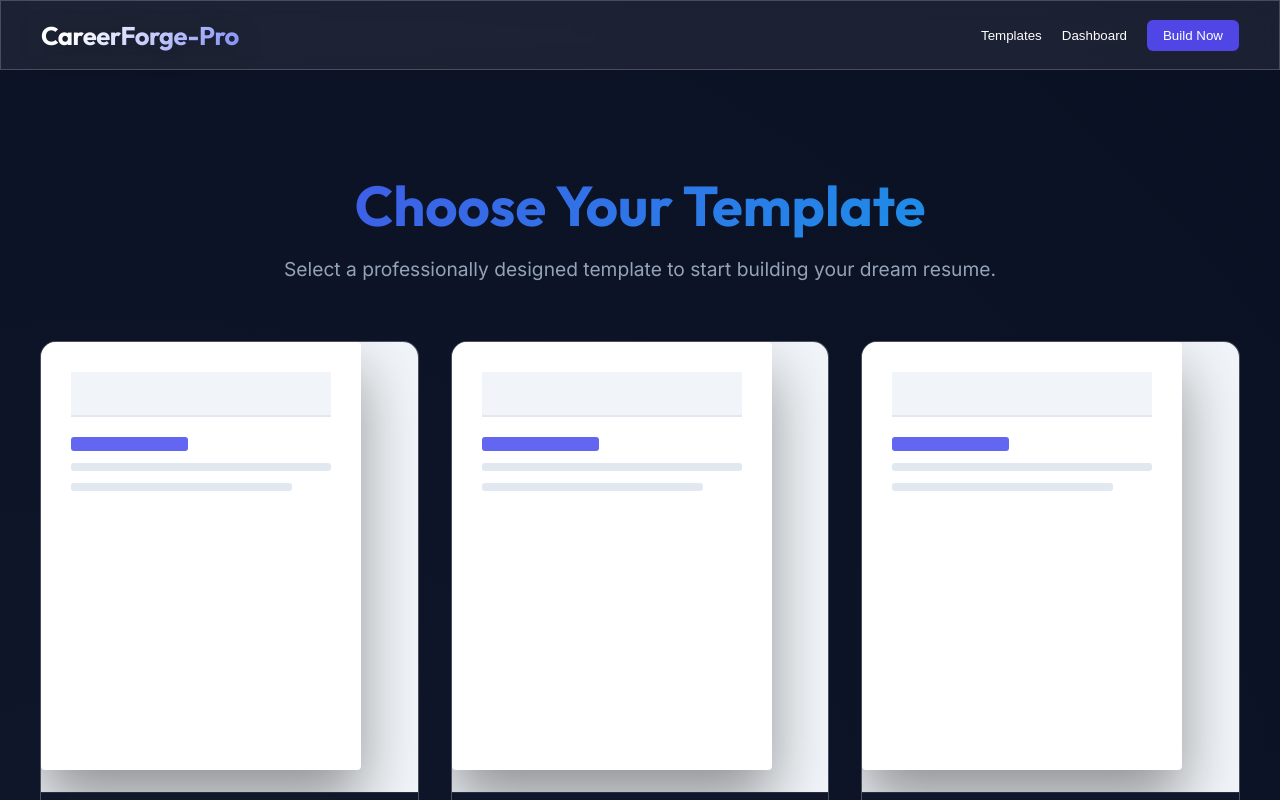
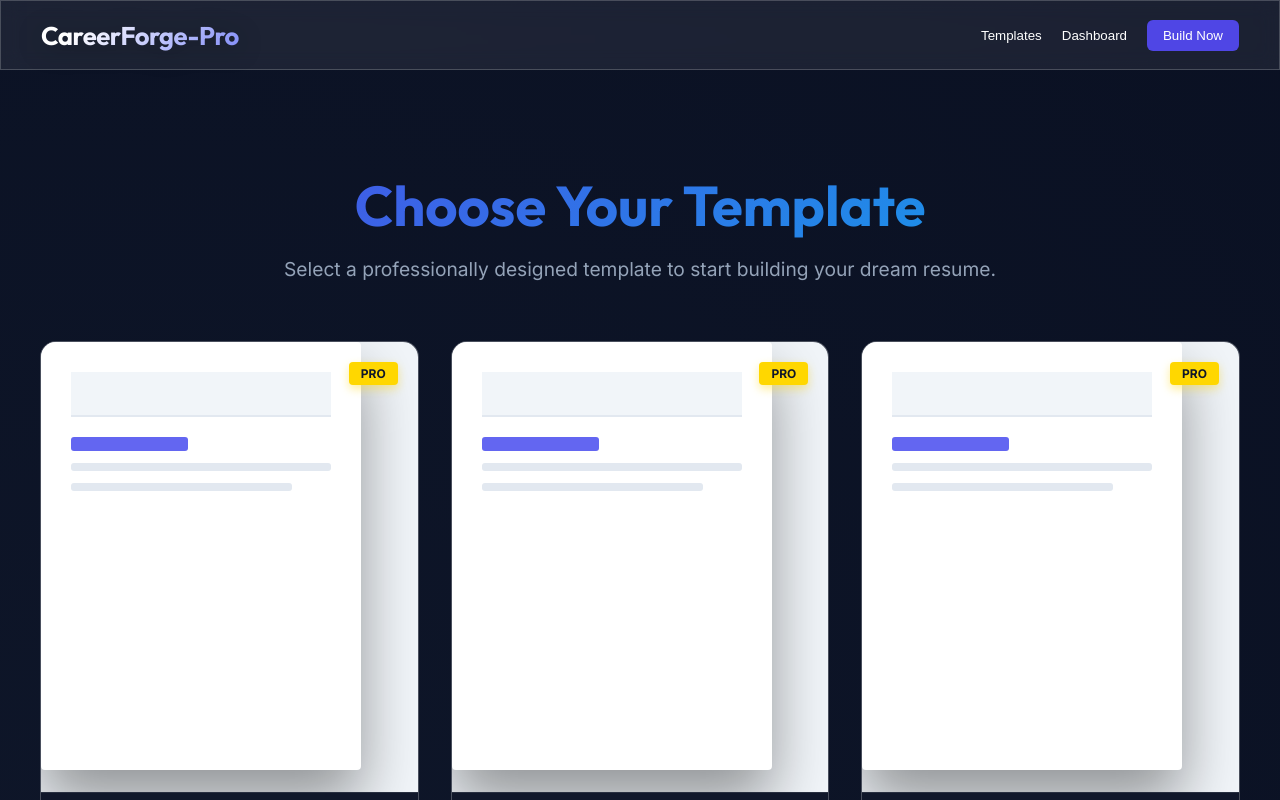
Before and after one commit to AbhinavM-1/AI-RESUME-BUILD-ARCHITECH, a React (Create React App) app: page /templates in a window 1280 px wide. Shown: the top 800 px of the page. Built offline with nearby package versions, Linux system fonts and the light colour scheme; sample sign-in values are in the browser's storage.

Commit message:
Implement freemium model, fix critical runtime errors, and stabilize Dashboard

```diff
--- a/src/components/Editor/Editor.css
+++ b/src/components/Editor/Editor.css
@@ -405,4 +405,16 @@ textarea {
         width: 100% !important;
         max-width: 100% !important;
     }
+.ai-btn.pro-locked {
+    background: #1e293b;
+    color: #94a3b8;
+    cursor: pointer;
+    border: 1px solid rgba(255, 215, 0, 0.3);
+    position: relative;
 }
+
+.ai-btn.pro-locked:hover {
+    background: #0f172a;
+    border-color: gold;
+}
+}
--- a/src/components/Templates/Templates.css
+++ b/src/components/Templates/Templates.css
@@ -181,3 +181,27 @@
     font-size: 0.85rem;
     line-height: 1.5;
 }
+
+.template-card.locked {
+    position: relative;
+}
+
+.template-card.locked::before {
+    content: "PRO";
+    position: absolute;
+    top: 20px;
+    right: 20px;
+    background: gold;
+    color: #0f172a;
+    padding: 4px 12px;
+    border-radius: 4px;
+    font-weight: 900;
+    font-size: 0.75rem;
+    z-index: 10;
+    box-shadow: 0 4px 10px rgba(255, 215, 0, 0.4);
+}
+
+.premium-crown {
+    margin-left: 8px;
+    filter: drop-shadow(0 0 5px rgba(255, 215, 0, 0.5));
+}
--- a/src/components/Templates/Templates.js
+++ b/src/components/Templates/Templates.js
@@ -5,35 +5,45 @@ import Navbar from '../Shared/Navbar';
 import './Templates.css';
 
 const templates = [
-    { id: 'minimalist-elite', name: 'Minimalist Elite', description: 'Ultra-clean, elegant layout with high-end typography.', tag: 'Premium' },
-    { id: 'high-impact', name: 'High Impact', description: 'Bold and authoritative design for senior leaders.', tag: 'Bold' },
-    { id: 'timeline-pro', name: 'Timeline Pro', description: 'Visual career progression with a modern timeline.', tag: 'Visual' },
-    { id: 'modern', name: 'Modern Professional', description: 'Clean, one-column layout for modern roles.', tag: 'Popular' },
-    { id: 'classic', name: 'Executive Classic', description: 'Two-column layout for senior management.', tag: 'Elegant' },
-    { id: 'minimal', name: 'Minimalist', description: 'Distraction-free layout focusing on text.', tag: 'Clean' },
-    { id: 'creative', name: 'Creative Portfolio', description: 'Bold and unique layout for creative industries.', tag: 'New' },
-    { id: 'executive', name: 'Elite Executive', description: 'Gold-standard layout for board-level roles.', tag: 'Elite' },
-    { id: 'professional', name: 'Corporate Standard', description: 'The gold standard for corporate applications.', tag: 'Official' },
-    { id: 'tech', name: 'Developer Pro', description: 'High-density layout optimized for technical skills.', tag: 'Trending' },
-    { id: 'academic', name: 'Academic CV', description: 'Multi-page optimized layout for research and teaching.', tag: 'Detailed' },
-    { id: 'sales', name: 'Sales Closer', description: 'Results-oriented layout focusing on targets and KPIs.', tag: 'Impact' },
-    { id: 'marketing', name: 'Brand Story', description: 'Visual-first layout for marketing professionals.', tag: 'Visual' },
-    { id: 'design', name: 'Designer Showcase', description: 'Grid-based layout for showcasing project portfolios.', tag: 'Portfolio' },
-    { id: 'graduate', name: 'New Graduate', description: 'Education-focused layout for entry-level candidates.', tag: 'Starter' },
-    { id: 'startup', name: 'Startup Hustle', description: 'Dynamic layout for fast-paced tech startups.', tag: 'Modern' },
-    { id: 'legal', name: 'Legal Counsel', description: 'Formal and structured layout for law professionals.', tag: 'Formal' },
-    { id: 'medical', name: 'Healthcare Pro', description: 'Clear and organized layout for medical practitioners.', tag: 'Medical' },
-    { id: 'retail', name: 'Service Expert', description: 'Friendly and accessible layout for retail roles.', tag: 'Service' },
-    { id: 'freelance', name: 'Freelance Flex', description: 'Versatile layout for independent contractors.', tag: 'Flexible' },
-    { id: 'manager', name: 'Project Lead', description: 'Action-oriented layout for project management.', tag: 'Leadership' },
-    { id: 'consultant', name: 'Strategy Advisor', description: 'Clean and analytical layout for consultants.', tag: 'Analytical' },
-    { id: 'engineer', name: 'Structural Lead', description: 'Technical and precise layout for engineering.', tag: 'Technical' },
-    { id: 'hr', name: 'People Partner', description: 'Empathetic and clear layout for HR roles.', tag: 'HR' },
-    { id: 'finance', name: 'Financial Analyst', description: 'Structured and data-focused layout for finance.', tag: 'Finance' }
+    { id: 'minimalist-elite', name: 'Minimalist Elite', description: 'Ultra-clean, elegant layout with high-end typography.', tag: 'Premium', isPremium: true },
+    { id: 'high-impact', name: 'High Impact', description: 'Bold and authoritative design for senior leaders.', tag: 'Bold', isPremium: true },
+    { id: 'timeline-pro', name: 'Timeline Pro', description: 'Visual career progression with a modern timeline.', tag: 'Visual', isPremium: true },
+    { id: 'modern', name: 'Modern Professional', description: 'Clean, one-column layout for modern roles.', tag: 'Popular', isPremium: false },
+    { id: 'classic', name: 'Executive Classic', description: 'Two-column layout for senior management.', tag: 'Elegant', isPremium: false },
+    { id: 'minimal', name: 'Minimalist', description: 'Distraction-free layout focusing on text.', tag: 'Clean', isPremium: false },
+    { id: 'creative', name: 'Creative Portfolio', description: 'Bold and unique layout for creative industries.', tag: 'New', isPremium: true },
+    { id: 'executive', name: 'Elite Executive', description: 'Gold-standard layout for board-level roles.', tag: 'Elite', isPremium: true },
+    { id: 'professional', name: 'Corporate Standard', description: 'The gold standard for corporate applications.', tag: 'Official', isPremium: false },
+    { id: 'tech', name: 'Developer Pro', description: 'High-density layout optimized for technical skills.', tag: 'Trending', isPremium: true },
+    { id: 'academic', name: 'Academic CV', description: 'Multi-page optimized layout for research and teaching.', tag: 'Detailed', isPremium: true },
+    { id: 'sales', name: 'Sales Closer', description: 'Results-oriented layout focusing on targets and KPIs.', tag: 'Impact', isPremium: true },
+    { id: 'marketing', name: 'Brand Story', description: 'Visual-first layout for marketing professionals.', tag: 'Visual', isPremium: true },
+    { id: 'design', name: 'Designer Showcase', description: 'Grid-based layout for showcasing project portfolios.', tag: 'Portfolio', isPremium: true },
+    { id: 'graduate', name: 'New Graduate', description: 'Education-focused layout for entry-level candidates.', tag: 'Starter', isPremium: false },
+    { id: 'startup', name: 'Startup Hustle', description: 'Dynamic layout for fast-paced tech startups.', tag: 'Modern', isPremium: true },
+    { id: 'legal', name: 'Legal Counsel', description: 'Formal and structured layout for law professionals.', tag: 'Formal', isPremium: true },
+    { id: 'medical', name: 'Healthcare Pro', description: 'Clear and organized layout for medical practitioners.', tag: 'Medical', isPremium: true },
+    { id: 'retail', name: 'Service Expert', description: 'Friendly and accessible layout for retail roles.', tag: 'Service', isPremium: false },
+    { id: 'freelance', name: 'Freelance Flex', description: 'Versatile layout for independent contractors.', tag: 'Flexible', isPremium: false },
+    { id: 'manager', name: 'Project Lead', description: 'Action-oriented layout for project management.', tag: 'Leadership', isPremium: false },
+    { id: 'consultant', name: 'Strategy Advisor', description: 'Clean and analytical layout for consultants.', tag: 'Analytical', isPremium: true },
+    { id: 'engineer', name: 'Structural Lead', description: 'Technical and precise layout for engineering.', tag: 'Technical', isPremium: false },
+    { id: 'hr', name: 'People Partner', description: 'Empathetic and clear layout for HR roles.', tag: 'HR', isPremium: false },
+    { id: 'finance', name: 'Financial Analyst', description: 'Structured and data-focused layout for finance.', tag: 'Finance', isPremium: true }
 ];
 
 const Templates = () => {
     const navigate = useNavigate();
+    const user = JSON.parse(localStorage.getItem('user') || '{}');
+
+    const handleSelect = (template) => {
+        if (template.isPremium && !user.isPro) {
+            alert("This is a Premium template! Please upgrade to Pro to unlock it.");
+            navigate('/dashboard'); // Suggesting they upgrade from dashboard
+            return;
+        }
+        navigate('/editor/new', { state: { templateId: template.id } });
+    };
 
     return (
         <div className="templates-page">
@@ -46,7 +56,7 @@ const Templates = () => {
 
                 <div className="templates-grid">
                     {templates.map(t => (
-                        <div key={t.id} className="template-card glass">
+                        <div key={t.id} className={`template-card glass ${t.isPremium && !user.isPro ? 'locked' : ''}`}>
                             <div className="template-card-preview">
                                 <div className={`professional-mockup ${t.id}`}>
                                     <div className="mockup-header-strip"></div>
@@ -60,14 +70,14 @@ const Templates = () => {
                                     </div>
                                 </div>
                                 <div className="preview-overlay">
-                                    <button className="primary-btn" onClick={() => navigate('/editor/new', { state: { templateId: t.id } })}>
-                                        Use Template <FaArrowRight />
+                                    <button className="primary-btn" onClick={() => handleSelect(t)}>
+                                        {t.isPremium && !user.isPro ? 'Unlock with Pro' : 'Use Template'} <FaArrowRight />
                                     </button>
                                 </div>
                             </div>
                             <div className="template-card-info">
                                 <div className="info-header">
-                                    <h3>{t.name}</h3>
+                                    <h3>{t.name} {t.isPremium && <span className="premium-crown">👑</span>}</h3>
                                     <span className="template-tag">{t.tag}</span>
                                 </div>
                                 <p>{t.description}</p>
--- a/src/services/api.js
+++ b/src/services/api.js
@@ -1,4 +1,4 @@
-const API_URL = 'http://127.0.0.1:5000/api';
+export const API_URL = 'http://127.0.0.1:5000/api';
 
 const apiRequest = async (endpoint, options = {}) => {
     const token = localStorage.getItem('token');
```
Also changed, not shown: src/components/Dashboard/Dashboard.js (+18 -6 lines), src/components/Editor/Editor.js (+13 -7 lines), src/components/ResumePreview/ResumePreview.js (+5 -5 lines).
